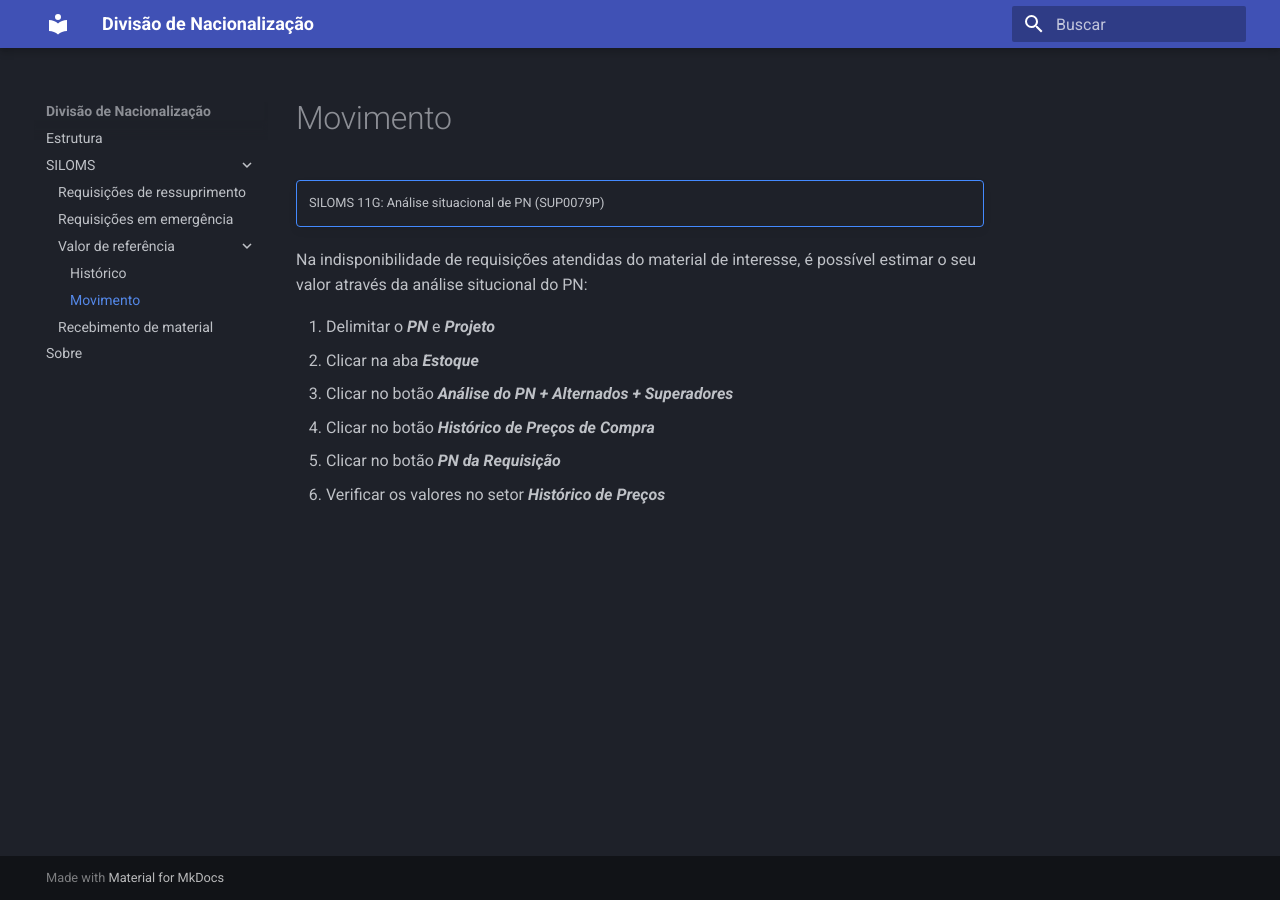
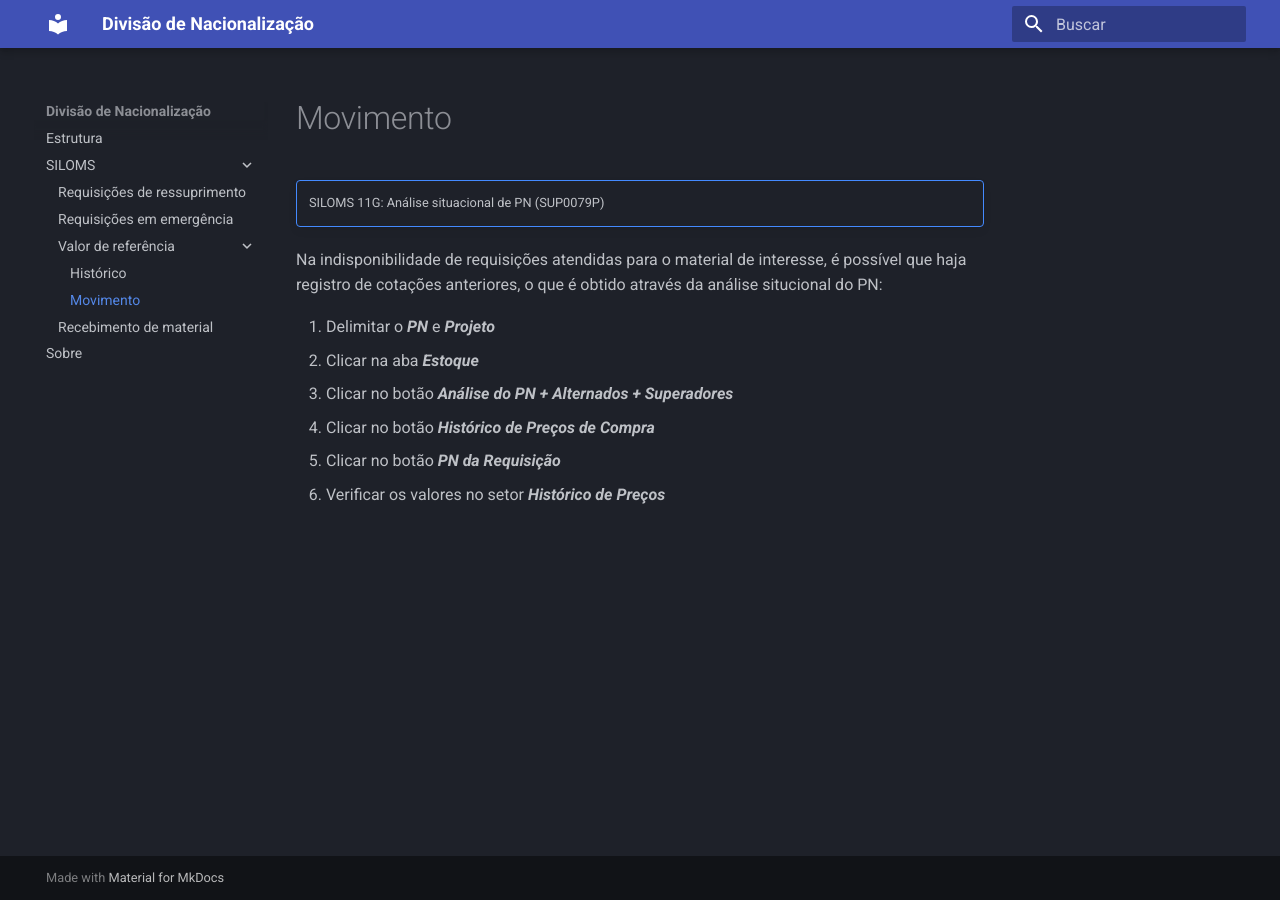
Before and after one commit to nacionalizacao/nacionalizacao.github.io, an MkDocs documentation site: the page built from docs/siloms/referencia/valor movimento.md, in a window 1280 px wide. Built offline with MkDocs 1.6.1 and Material for MkDocs 9.7.7, drawn with Linux system fonts in a browser that asks for light colours.

Commit message:
registros anteriores

```diff
--- a/docs/siloms/referencia/valor movimento.md
+++ b/docs/siloms/referencia/valor movimento.md
@@ -1,7 +1,7 @@
 !!! note ""
     SILOMS 11G: Análise situacional de PN (SUP0079P)
 
-Na indisponibilidade de requisições atendidas do material de interesse, é possível estimar o seu valor através da análise situcional do PN:
+Na indisponibilidade de requisições atendidas para o material de interesse, é possível que haja registro de cotações anteriores, o que é obtido através da análise situcional do PN:
 
 1. Delimitar o **_PN_** e **_Projeto_**
 2. Clicar na aba **_Estoque_**
```
